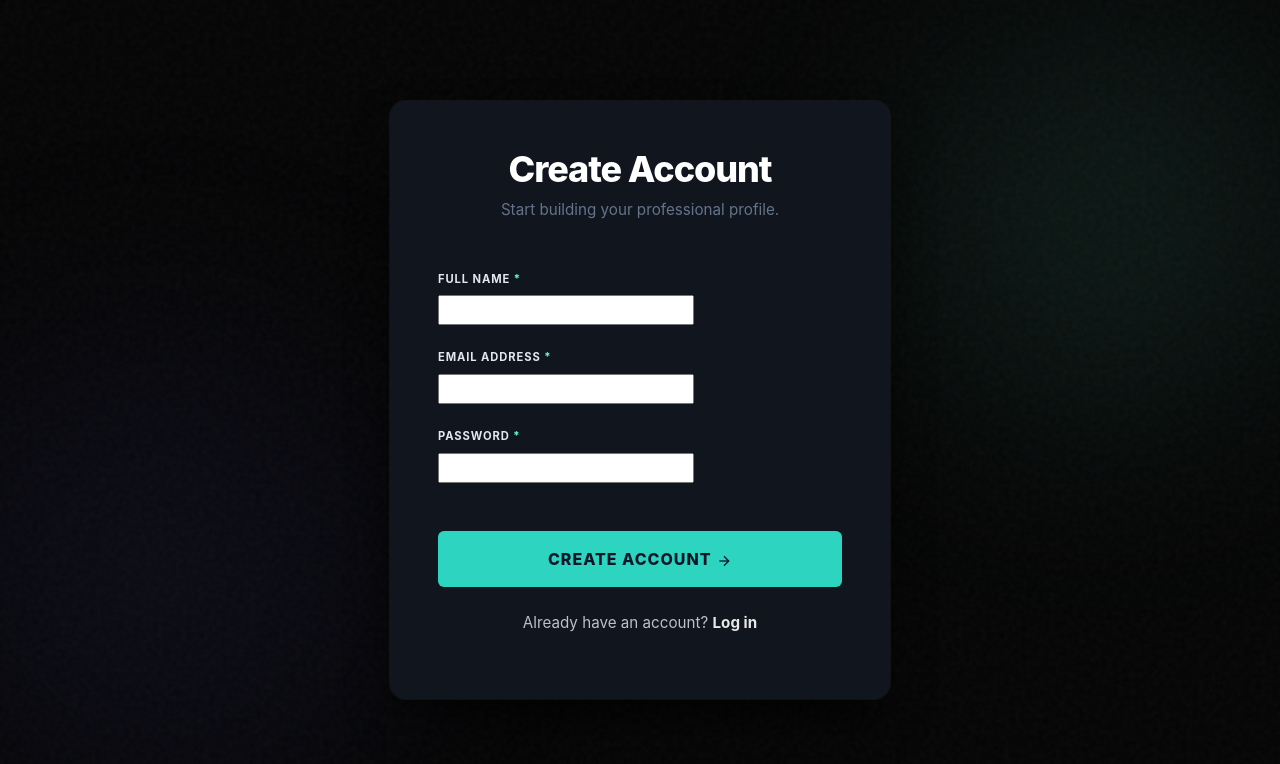
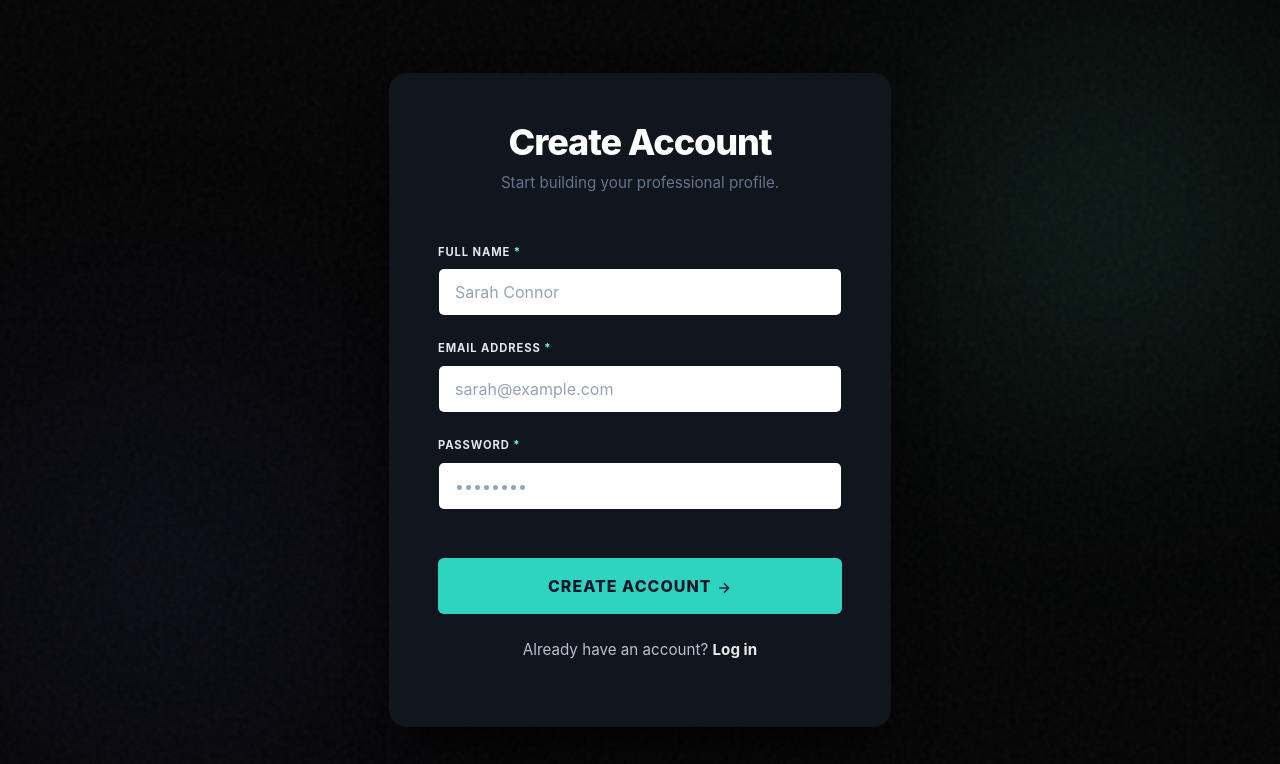
Before and after one commit to ZuhaibTech/project-digicard, a React (Vite) app: page / in a window 1280 px wide. Both pictures are taken after a click on the button "Get Started". Shown: the top 764 px of the page. Built offline with nearby package versions, Linux system fonts and the light colour scheme.

Commit message:
update glassinput file

```diff
--- a/src/Components/GlassInput.jsx
+++ b/src/Components/GlassInput.jsx
@@ -1,14 +1,35 @@
-import React from 'react';
+import React from "react";
 
-const GlassInput = ({ id, label, type = "text", placeholder, value, onChange, required = true }) => (
+const GlassInput = ({
+  id,
+  label,
+  type = "text",
+  placeholder,
+  value,
+  onChange,
+  required = true,
+}) => (
   <div className="mb-4 fade-up delay-2">
-    <label htmlFor={id} className="d-block mb-2 small fw-bold text-uppercase" style={{ color: "rgba(255,255,255,0.5)", letterSpacing: "0.09em", fontSize: "0.65rem" }}>
-      {label} {required && <span style={{color: '#64ffda'}}>*</span>}
+    <label
+      htmlFor={id}
+      className="d-block mb-2 small fw-bold text-uppercase"
+      style={{
+        color: "rgba(255,255,255,0.5)",
+        letterSpacing: "0.09em",
+        fontSize: "0.65rem",
+      }}
+    >
+      {label} {required && <span style={{ color: "#64ffda" }}>*</span>}
     </label>
     <input
       type={type}
       id={id}
-     fsadjflasd
+      name={id}
+      value={value}
+      onChange={onChange}
+      placeholder={placeholder}
+      className="form-control glass-input py-3 px-3 fs-6 w-100"
+      required={required}
     />
   </div>
 );
```
